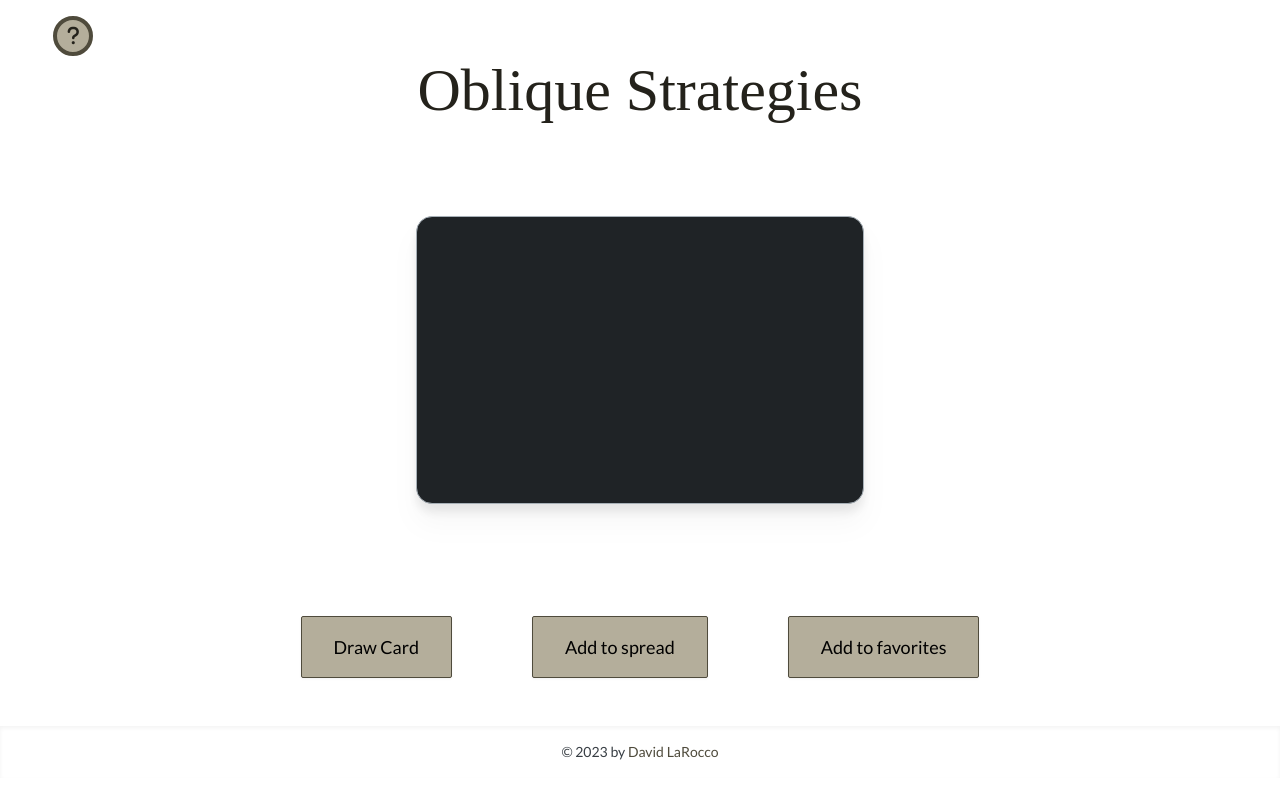
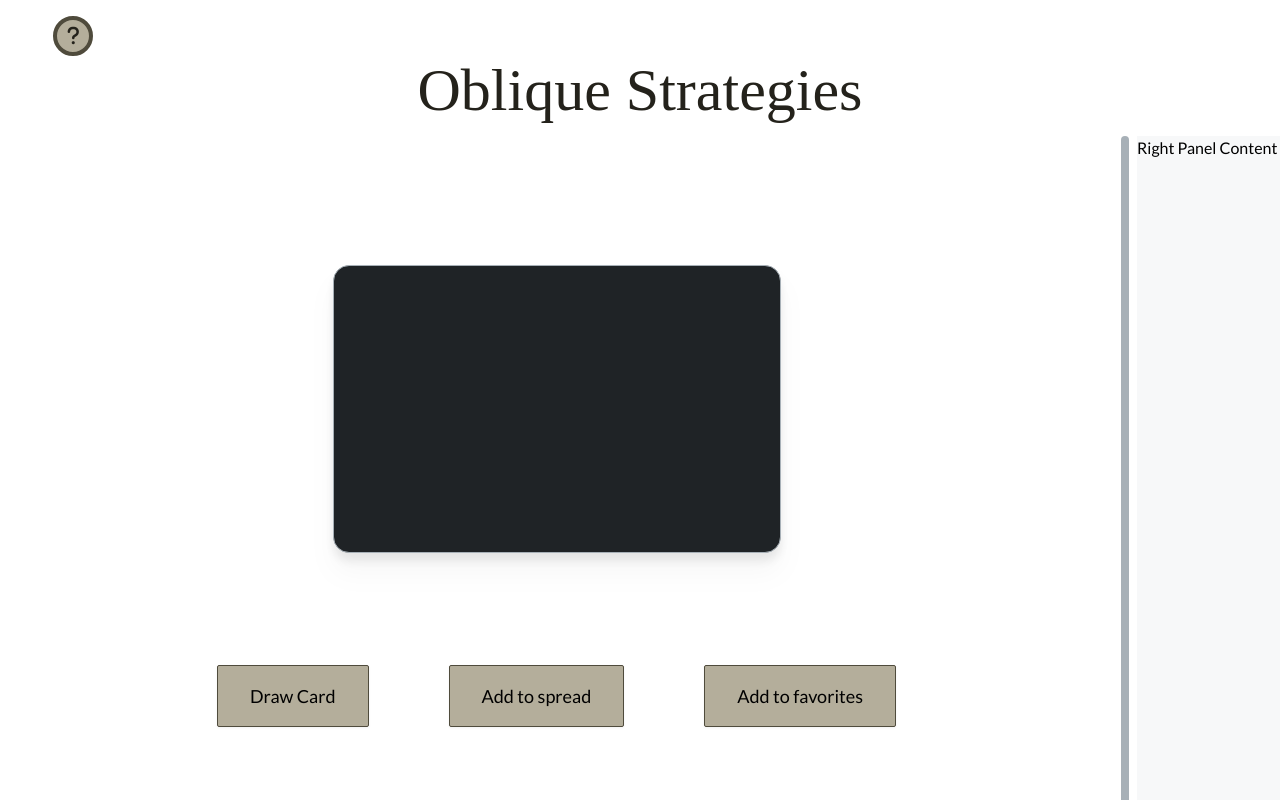
Before and after one commit to harrekki/oblique-strategies, a React (Vite) app: page / in a window 1280 px wide. Shown: the top 800 px of the page. Built offline with nearby package versions, Linux system fonts and the light colour scheme; a web font is replaced by a local one.

Commit message:
add splitview component and adjustable frame

```diff
--- a/src/App.jsx
+++ b/src/App.jsx
@@ -1,21 +1,21 @@
 import { useState } from 'react';
 
-import Card from "./components/Card";
-import Button from "./components/Button";
-import HelpPage from "./components/HelpPage";
+// import Card from "./components/Card";
+// import Button from "./components/Button";
+// import HelpPage from "./components/HelpPage";
+import SplitView from './components/SplitView';
 import Link from "./components/Link";
+import HelpButton from './components/HelpButton';
 
 import strategiesArray from './strategies';
-import HelpButton from './components/HelpButton';
 
 const strategies = strategiesArray.strategies;
 
 function App() {
   const [strategy, setStrategy] = useState(null);
   const [displayHelp, setDisplayHelp] = useState(false);
-  console.log(displayHelp);
 
-  function changeStategy() {
+  function changeStrategy() {
     setStrategy(strategies[Math.floor(Math.random() * strategies.length)]);
   }
 
@@ -37,28 +37,11 @@
         <h1 className="text-nomad-950 text-4xl sm:text-6xl font-display text-center mt-4 sm:mt-1">Oblique Strategies</h1>
       </header>
 
-      { !displayHelp ?
-          <main
-            className="
-              flex
-              flex-col
-              grow
-              justify-center
-              items-center
-              mt-20
-              px-12
-              pb-12
-            "
-          >
-          <Card strategy={strategy} />
-          <div className='w-full flex flex-col sm:flex-row justify-center gap-6 sm:gap-20 mt-28'>
-            <Button onClick={changeStategy}>Draw Card</Button>
-            <Button>Add to spread</Button>
-            <Button>Add to favorites</Button>
-          </div>
-          </main>
-        : <HelpPage />
-      }
+      <SplitView
+        strategy={strategy}
+        changeStrategy={changeStrategy}
+        displayHelp={displayHelp}
+      />
 
       <footer className="w-full shrink-0 py-4 px-12 shadow-inner">
         <p className='text-sm text-shark-900 text-center'>
--- a/src/components/Card.jsx
+++ b/src/components/Card.jsx
@@ -1,5 +1,3 @@
-import React from "react";
-
 export default function Card({ strategy }) {
 
     const cardStyles = "flex justify-center items-center p-8 w-80 h-60 sm:w-112 sm:h-72 border border-shark-400 rounded-2xl drop-shadow-xl";
--- a/src/components/HelpPage.jsx
+++ b/src/components/HelpPage.jsx
@@ -9,7 +9,7 @@
                 Over One Hundred Worthwhile Dilemmas
             </h2>
             <p className="mt-8">
-                Oblique Strategies was a orginally created as a card deck by musician <Link url="https://www.brian-eno.net/">Brian Eno</Link> and visual artist <Link url="http://www.peterschmidtweb.com/main.html">Peter Schmidt</Link> during the 1970s. Thier purpose was to help break creative blocks by offering alternative ways of thinking via suggestions or phrases. Over time, thier popularity grew and they have been used by many people in different contexts. Only a limited number of decks were created, so finding a physical deck can be difficult and expensive, which is why I created this app.
+                Oblique Strategies was a orginally created as a card deck by musician <Link url="https://www.brian-eno.net/">Brian Eno</Link> and visual artist <Link url="http://www.peterschmidtweb.com/main.html">Peter Schmidt</Link> during the 1970s. Their purpose was to help break creative blocks by offering alternative ways of thinking via suggestions or phrases. Over time, the deck&apos;s popularity grew and they have been used by many people in different contexts. Only a limited number of decks were created, so finding a physical deck can be difficult and expensive, which is why I created this app.
             </p>
 
             <h3 className="text-xl font-bold mt-4">How to Use the Deck</h3>
--- /dev/null
+++ b/src/components/RightPanel.jsx
@@ -0,0 +1,22 @@
+import {createRef, useEffect} from "react";
+
+function RightPanel({children, rightWidth, setRightWidth, className}) {
+    const rightRef = createRef();
+
+    useEffect(() => {
+        if(rightRef.current) {
+            if(!rightWidth) {
+                setRightWidth(rightRef.current.clientWidth);
+                return;
+            }
+
+            rightRef.current.style.width = `${rightWidth}px`;
+        }
+    }, [rightRef, rightWidth, setRightWidth]);
+
+    return (
+        <div ref={rightRef} className={className ?? ""}>{children}</div>
+    )
+}
+
+export default RightPanel;
--- /dev/null
+++ b/src/components/SplitView.jsx
@@ -0,0 +1,97 @@
+import {useState, createRef, useEffect} from "react";
+
+import HelpPage from "./HelpPage";
+import RightPanel from "./RightPanel";
+import Card from "./Card";
+import Button from "./Button";
+
+export default function SplitView({strategy, changeStrategy, displayHelp}) {
+    const [rightWidth, setRightWidth] = useState();
+    const [separatorXPosition, setSeparatorXPosition] = useState();
+    const [isDragging, setIsDragging] = useState(false);
+
+    const splitPaneRef = createRef();
+
+    const MIN_WIDTH = 0;
+
+    const handleMouseDown = (event) => {
+        setSeparatorXPosition(event.clientX);
+        setIsDragging(true);
+    }
+
+    const handleMouseMove = (event) => {
+        if(isDragging && rightWidth && separatorXPosition) {
+            const newRightWidth = rightWidth - event.clientX + separatorXPosition;
+            setSeparatorXPosition(event.clientX);
+
+            if(newRightWidth < MIN_WIDTH) {
+              setRightWidth(MIN_WIDTH);
+              return;
+            }
+
+            if(splitPaneRef.current) {
+              const splitPaneWidth = splitPaneRef.current.clientWidth;
+
+              if(newRightWidth > splitPaneWidth - MIN_WIDTH) {
+                setRightWidth(splitPaneWidth - MIN_WIDTH);
+                return;
+              }
+            }
+
+            setRightWidth(newRightWidth);
+        }
+    }
+
+    const handleMouseUp = () => {
+        setIsDragging(false);
+    }
+
+    useEffect(() => {
+        document.addEventListener('mousemove', handleMouseMove);
+        document.addEventListener('mouseup', handleMouseUp);
+        return () => {
+          document.removeEventListener('mousemove', handleMouseMove);
+          document.removeEventListener('mouseup', handleMouseUp);
+        }
+      })
+
+    return (
+        <div className="flex h-full" ref={splitPaneRef}>
+
+                { !displayHelp ?
+                    <main
+                        className="
+                            flex
+                            flex-col
+                            grow
+                            justify-center
+                            items-center
+                            mt-0
+                            px-12
+                            pb-12
+                        "
+                    >
+                        <Card strategy={strategy} />
+                        <div className='w-full flex flex-col sm:flex-row justify-center gap-6 sm:gap-20 mt-28'>
+                            <Button onClick={changeStrategy}>Draw Card</Button>
+                            <Button>Add to spread</Button>
+                            <Button>Add to favorites</Button>
+                        </div>
+                    </main>
+                : <HelpPage />
+                }
+
+            <div className="px-2 cursor-ew-resize" onMouseDown={handleMouseDown}>
+                <div className="w-2 h-full py-96 bg-shark-400 rounded"></div>
+            </div>
+
+            <RightPanel
+                rightWidth={rightWidth}
+                setRightWidth={setRightWidth}
+                className="bg-shark-50"
+            >
+                <h1>Right Panel Content</h1>
+            </RightPanel>
+        </div>
+    )
+}
```
